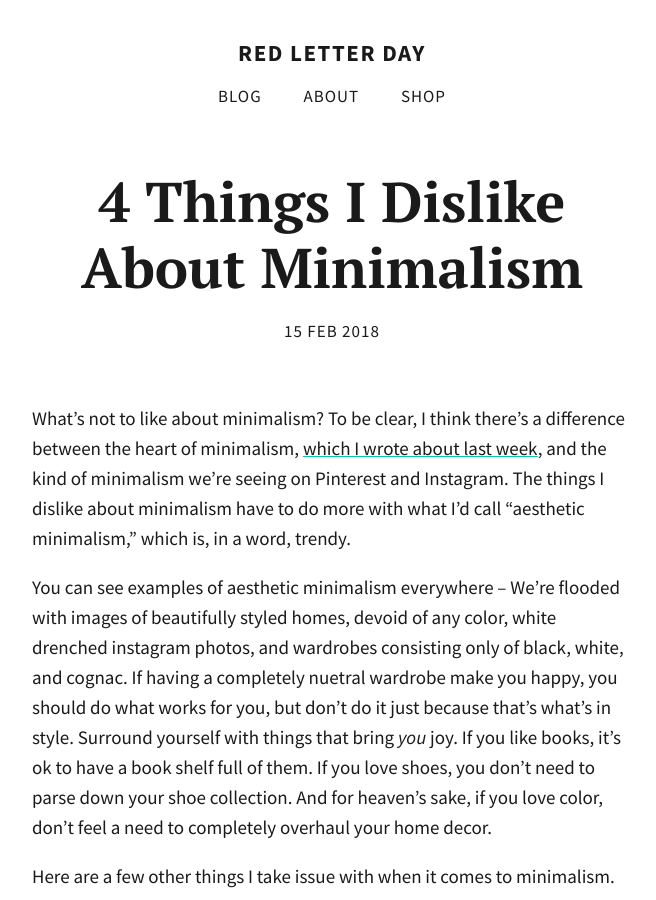
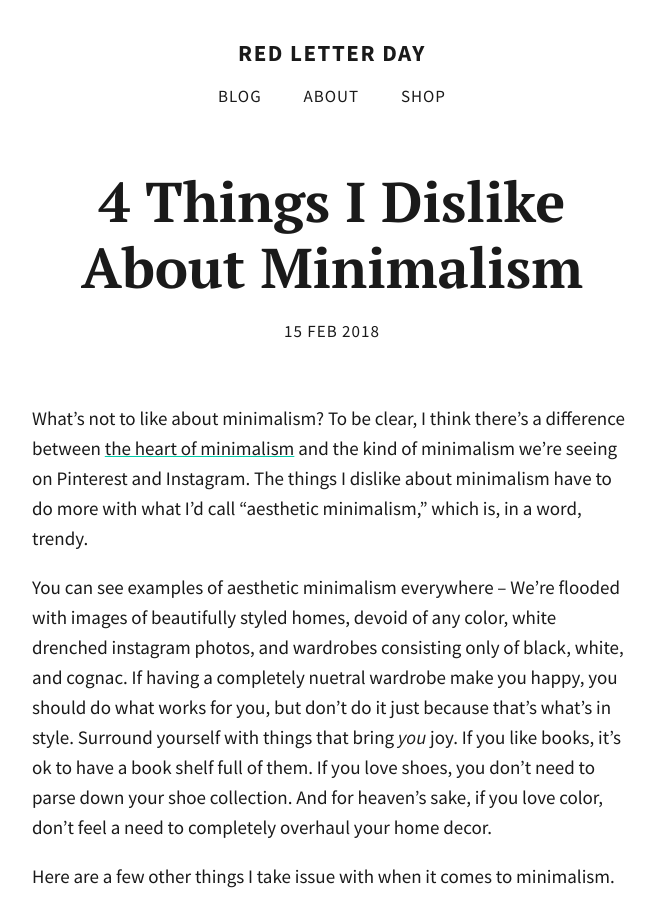
Before and after one commit to totiffany/totiffany.github.io, a Jekyll site: the page built from _posts/2018-02-15-4-Things-I-Dislike-About-Minimalism.md, in a window 1280 px wide and 900 px high. Shown: the whole window, without its empty margins (308-964 px from the left). Built offline with Jekyll 4.4.1, drawn with Linux system fonts in a browser that asks for light colours; our own code applies the rules of GitHub Pages for plain Markdown files.

Commit message:
Update 2018-02-15-4-Things-I-Dislike-About-Minimalism.md

```diff
--- a/_posts/2018-02-15-4-Things-I-Dislike-About-Minimalism.md
+++ b/_posts/2018-02-15-4-Things-I-Dislike-About-Minimalism.md
@@ -1,7 +1,7 @@
 ---
 published: true
 ---
-What's not to like about minimalism? To be clear, I think there's a difference between the heart of minimalism, [which I wrote about last week](http://redletterdayblog.com/What-I-Love-About-Minimalism), and the kind of minimalism we're seeing on Pinterest and Instagram. The things I dislike about minimalism have to do more with what I'd call "aesthetic minimalism," which is, in a word, trendy.
+What's not to like about minimalism? To be clear, I think there's a difference between [the heart of minimalism](http://redletterdayblog.com/What-I-Love-About-Minimalism) and the kind of minimalism we're seeing on Pinterest and Instagram. The things I dislike about minimalism have to do more with what I'd call "aesthetic minimalism," which is, in a word, trendy.
 
 You can see examples of aesthetic minimalism everywhere – We're flooded with images of beautifully styled homes, devoid of any color, white drenched instagram photos, and wardrobes consisting only of black, white, and cognac. If having a completely nuetral wardrobe make you happy, you should do what works for you, but don't do it just because that's what's in style. Surround yourself with things that bring _you_ joy. If you like books, it's ok to have a book shelf full of them. If you love shoes, you don't need to parse down your shoe collection. And for heaven's sake, if you love color, don't feel a need to completely overhaul your home decor.
 
```
